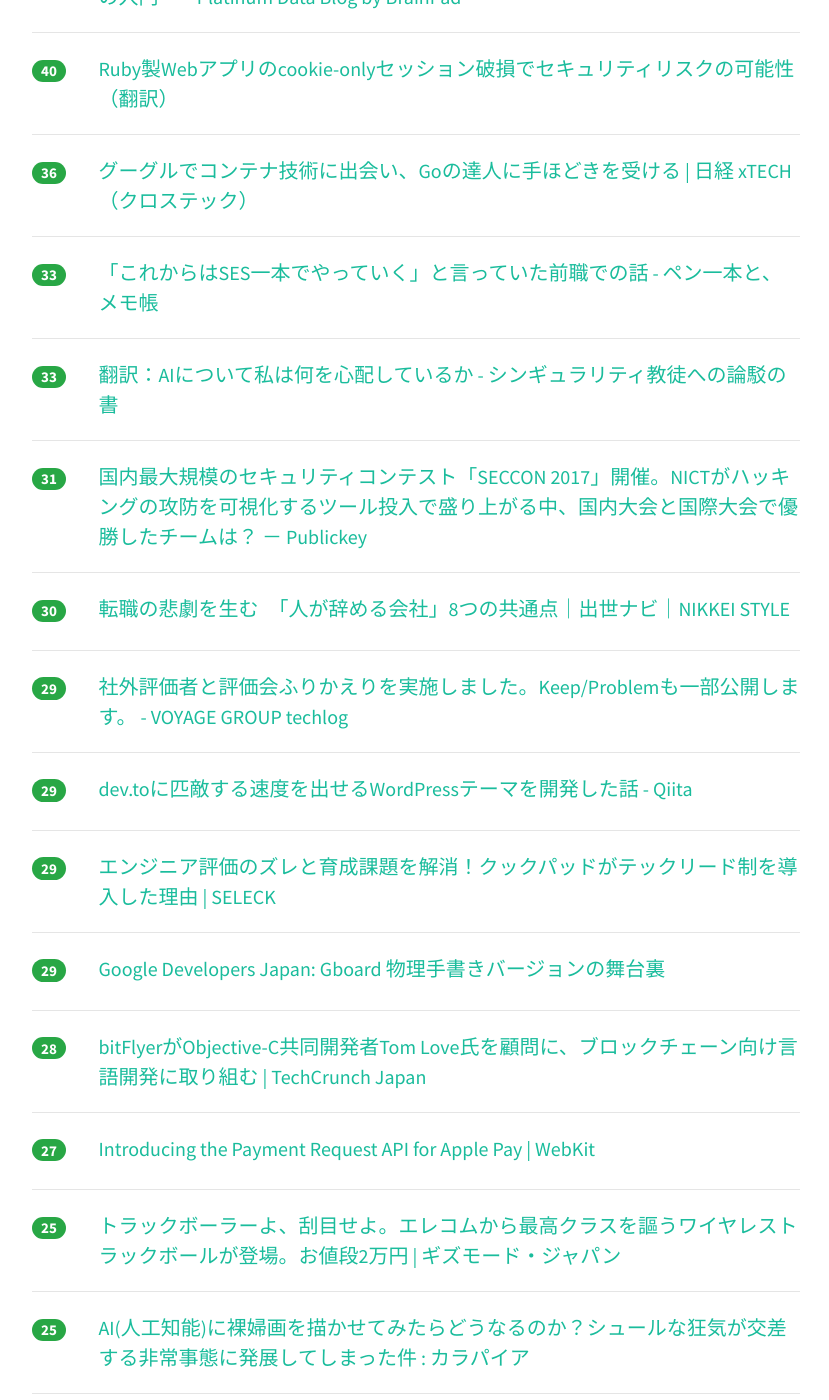
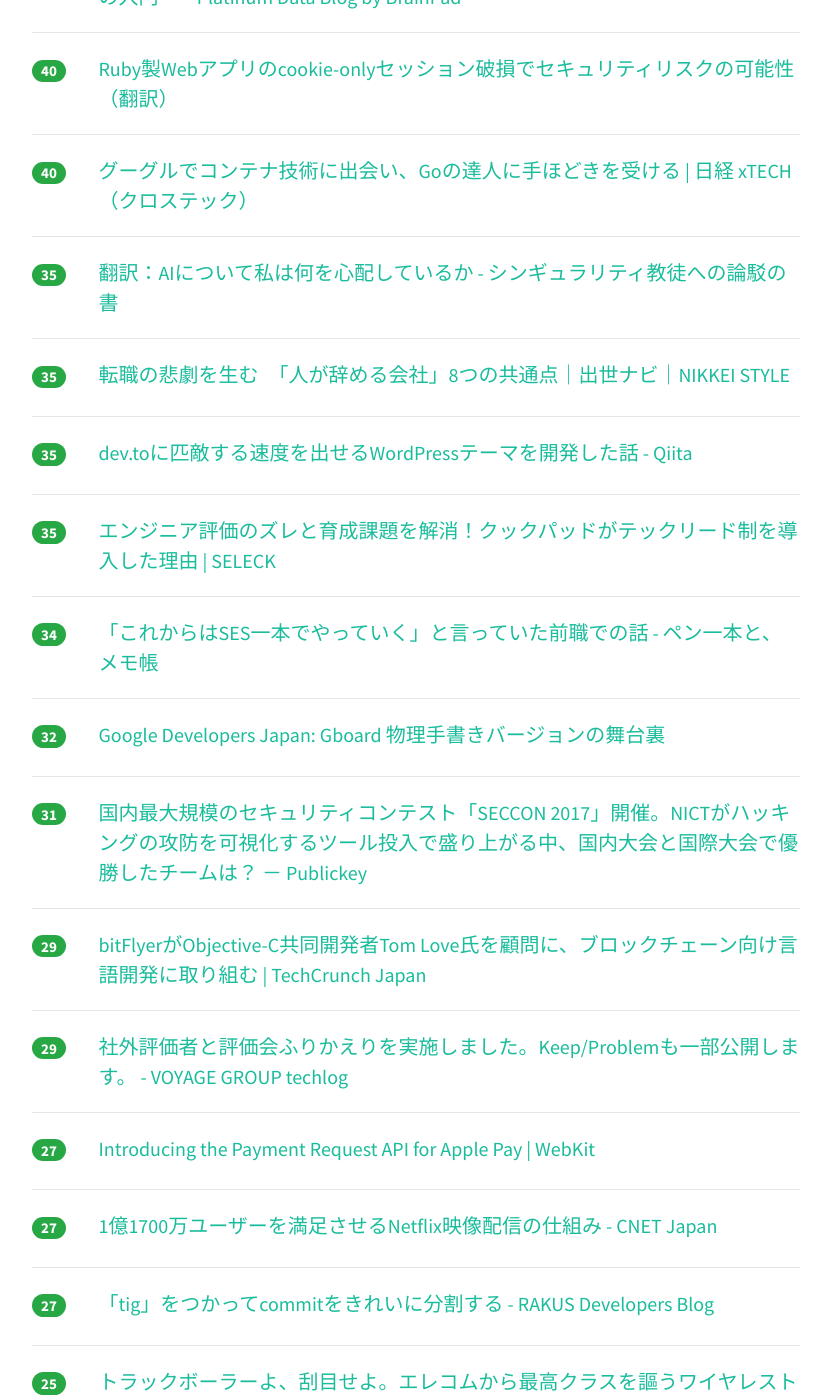
Before and after one commit to yatta47/hatena-matome-site, a Jekyll site: the page built from _posts/2018-04-06-hatena.md, in a window 1280 px wide and 1400 px high, scrolled down 2036 px. Shown: the whole window, without its empty margins (224-1053 px from the left). Built offline with Jekyll 4.4.1, drawn with Linux system fonts in a browser that asks for light colours; nearby versions of some CDN libraries; some of the changed text lies outside the part shown.

Commit message:
Updated 2018-04-06

```diff
--- a/_posts/2018-04-06-hatena.md
+++ b/_posts/2018-04-06-hatena.md
@@ -1,38 +1,43 @@
 ---
 layout: post
 title:  "2018-04-06 はてぶIT"
-date:   2018-04-06 19:02:23
+date:   2018-04-06 20:02:46
 tags: [it-hotentry]
 ---
-44 件のデータあり
+48 件のデータあり
 
 <hr><div class="row">
-<div class="col-1"><span class="badge badge-pill badge-success h2">352</span></div>
+<div class="col-1"><span class="badge badge-pill badge-success h2">370</span></div>
 <div class="col-11"><a href='https://www3.nhk.or.jp/news/html/20180406/k10011392391000.html' target='_blank'>セブンイレブン スマホで支払い可能 独自の決済導入へ | NHKニュース</a></div>
 </div>
 <hr>
 <div class="row">
-<div class="col-1"><span class="badge badge-pill badge-success h2">268</span></div>
+<div class="col-1"><span class="badge badge-pill badge-success h2">337</span></div>
 <div class="col-11"><a href='https://note.mu/ruiu/n/n9948f0cc3ed3' target='_blank'>「悪い方が良い」原則と僕の体験談｜Rui Ueyama｜note</a></div>
 </div>
 <hr>
 <div class="row">
-<div class="col-1"><span class="badge badge-pill badge-success h2">226</span></div>
+<div class="col-1"><span class="badge badge-pill badge-success h2">234</span></div>
 <div class="col-11"><a href='http://tech.smarthr.jp/entry/2018/04/06/100000' target='_blank'>SmartHR が定期メンテナンスを始めた理由とやめる理由 - SmartHR Tech Blog</a></div>
 </div>
 <hr>
 <div class="row">
-<div class="col-1"><span class="badge badge-pill badge-success h2">166</span></div>
+<div class="col-1"><span class="badge badge-pill badge-success h2">192</span></div>
 <div class="col-11"><a href='https://nabettu.hatenablog.com/entry/frontendresume' target='_blank'>フロントエンドエンジニアに求められるもの多すぎ問題 - フロントエンドの地獄</a></div>
 </div>
 <hr>
 <div class="row">
-<div class="col-1"><span class="badge badge-pill badge-success h2">117</span></div>
+<div class="col-1"><span class="badge badge-pill badge-success h2">141</span></div>
+<div class="col-11"><a href='https://togetter.com/li/1215660' target='_blank'>「これはひでえ」日テレの『安全で覚えやすいパスワードを作るワザ』に専門家からの指摘 - Togetter</a></div>
+</div>
+<hr>
+<div class="row">
+<div class="col-1"><span class="badge badge-pill badge-success h2">132</span></div>
 <div class="col-11"><a href='https://www.gamespark.jp/article/2018/04/06/79804.html' target='_blank'>PUBG Corp.が『荒野行動』など2作品に「配信/開発の差し止め」訴訟を提起 | Game*Spark - 国内・海外ゲーム情報サイト</a></div>
 </div>
 <hr>
 <div class="row">
-<div class="col-1"><span class="badge badge-pill badge-success h2">115</span></div>
+<div class="col-1"><span class="badge badge-pill badge-success h2">118</span></div>
 <div class="col-11"><a href='http://blog.btrax.com/jp/2018/04/06/leanstartup_basics/' target='_blank'>今さら聞けないリーンスタートアップの基本 | freshtrax | デザイン会社 btrax ブログ</a></div>
 </div>
 <hr>
@@ -42,22 +47,17 @@ tags: [it-hotentry]
 </div>
 <hr>
 <div class="row">
-<div class="col-1"><span class="badge badge-pill badge-success h2">102</span></div>
-<div class="col-11"><a href='https://togetter.com/li/1215660' target='_blank'>「これはひでえ」日テレの『安全で覚えやすいパスワードを作るワザ』に専門家からの指摘 - Togetter</a></div>
+<div class="col-1"><span class="badge badge-pill badge-success h2">87</span></div>
+<div class="col-11"><a href='https://liginc.co.jp/387757' target='_blank'>Gitをもっと使いこなそう！ ちょっと上級な便利コマンド32選 | 株式会社LIG</a></div>
 </div>
 <hr>
 <div class="row">
-<div class="col-1"><span class="badge badge-pill badge-success h2">82</span></div>
+<div class="col-1"><span class="badge badge-pill badge-success h2">86</span></div>
 <div class="col-11"><a href='https://coliss.com/articles/build-websites/operation/css/how-to-css-grid-for-ie11.html' target='_blank'>IEでも大丈夫！CSS Gridを使用する時の注意点と実装方法 | コリス</a></div>
 </div>
 <hr>
 <div class="row">
-<div class="col-1"><span class="badge badge-pill badge-success h2">76</span></div>
-<div class="col-11"><a href='https://liginc.co.jp/387757' target='_blank'>Gitをもっと使いこなそう！ ちょっと上級な便利コマンド32選 | 株式会社LIG</a></div>
-</div>
-<hr>
-<div class="row">
-<div class="col-1"><span class="badge badge-pill badge-success h2">71</span></div>
+<div class="col-1"><span class="badge badge-pill badge-success h2">77</span></div>
 <div class="col-11"><a href='http://hatenacorp.jp/press/release/entry/2018/04/06/120000' target='_blank'>はてな開発のマンガビューワを新潮社が採用。「くらげバンチ」のサイトリニューアルとマネタイズを支援 - プレスリリース - 株式会社はてな</a></div>
 </div>
 <hr>
@@ -67,22 +67,22 @@ tags: [it-hotentry]
 </div>
 <hr>
 <div class="row">
-<div class="col-1"><span class="badge badge-pill badge-success h2">56</span></div>
+<div class="col-1"><span class="badge badge-pill badge-success h2">58</span></div>
 <div class="col-11"><a href='https://axia.co.jp/2018-04-04' target='_blank'>残業時間上限規制から中小企業が除外されようとしている件 - 株式会社アクシア</a></div>
 </div>
 <hr>
 <div class="row">
-<div class="col-1"><span class="badge badge-pill badge-success h2">48</span></div>
+<div class="col-1"><span class="badge badge-pill badge-success h2">49</span></div>
 <div class="col-11"><a href='https://liskul.com/bazubu-24071' target='_blank'>バズ部の厳選５記事で学ぶSEO上位表示するブログの書き方７ステップまとめ</a></div>
 </div>
 <hr>
 <div class="row">
-<div class="col-1"><span class="badge badge-pill badge-success h2">48</span></div>
+<div class="col-1"><span class="badge badge-pill badge-success h2">49</span></div>
 <div class="col-11"><a href='https://www.anishathalye.com/2018/04/03/macbook-touchscreen/' target='_blank'>Turning a MacBook into a Touchscreen with $1 of Hardware · cat /var/log/life</a></div>
 </div>
 <hr>
 <div class="row">
-<div class="col-1"><span class="badge badge-pill badge-success h2">47</span></div>
+<div class="col-1"><span class="badge badge-pill badge-success h2">48</span></div>
 <div class="col-11"><a href='https://diary.app.ssig33.com/348' target='_blank'>まともな Slack クライアントとしての IRCCloud のご紹介 - Diary</a></div>
 </div>
 <hr>
@@ -92,7 +92,7 @@ tags: [it-hotentry]
 </div>
 <hr>
 <div class="row">
-<div class="col-1"><span class="badge badge-pill badge-success h2">43</span></div>
+<div class="col-1"><span class="badge badge-pill badge-success h2">45</span></div>
 <div class="col-11"><a href='http://corporate.coincheck.com/2018/04/06/51.html' target='_blank'>コインチェック株式会社、マネックスグループ株式会社の完全子会社化及び新経営体制のご報告 | コインチェック株式会社</a></div>
 </div>
 <hr>
@@ -107,18 +107,38 @@ tags: [it-hotentry]
 </div>
 <hr>
 <div class="row">
-<div class="col-1"><span class="badge badge-pill badge-success h2">36</span></div>
+<div class="col-1"><span class="badge badge-pill badge-success h2">40</span></div>
 <div class="col-11"><a href='http://tech.nikkeibp.co.jp/atcl/nxt/column/18/00240/040400003/' target='_blank'>グーグルでコンテナ技術に出会い、Goの達人に手ほどきを受ける | 日経 xTECH（クロステック）</a></div>
 </div>
 <hr>
 <div class="row">
-<div class="col-1"><span class="badge badge-pill badge-success h2">33</span></div>
+<div class="col-1"><span class="badge badge-pill badge-success h2">35</span></div>
+<div class="col-11"><a href='http://skeptics.hatenadiary.jp/entry/2018/04/05/224957' target='_blank'>翻訳：AIについて私は何を心配しているか - シンギュラリティ教徒への論駁の書</a></div>
+</div>
+<hr>
+<div class="row">
+<div class="col-1"><span class="badge badge-pill badge-success h2">35</span></div>
+<div class="col-11"><a href='https://style.nikkei.com/article/DGXMZO28873230S8A400C1000000' target='_blank'>転職の悲劇を生む　「人が辞める会社」8つの共通点｜出世ナビ｜NIKKEI STYLE</a></div>
+</div>
+<hr>
+<div class="row">
+<div class="col-1"><span class="badge badge-pill badge-success h2">35</span></div>
+<div class="col-11"><a href='https://qiita.com/Simmon/items/613bb4314278ac30378c' target='_blank'>dev.toに匹敵する速度を出せるWordPressテーマを開発した話 - Qiita</a></div>
+</div>
+<hr>
+<div class="row">
+<div class="col-1"><span class="badge badge-pill badge-success h2">35</span></div>
+<div class="col-11"><a href='https://seleck.cc/1195' target='_blank'>エンジニア評価のズレと育成課題を解消！クックパッドがテックリード制を導入した理由 | SELECK</a></div>
+</div>
+<hr>
+<div class="row">
+<div class="col-1"><span class="badge badge-pill badge-success h2">34</span></div>
 <div class="col-11"><a href='http://nil-fell.hatenablog.com/entry/2018/04/05/150731' target='_blank'>「これからはSES一本でやっていく」と言っていた前職での話 - ペン一本と、メモ帳</a></div>
 </div>
 <hr>
 <div class="row">
-<div class="col-1"><span class="badge badge-pill badge-success h2">33</span></div>
-<div class="col-11"><a href='http://skeptics.hatenadiary.jp/entry/2018/04/05/224957' target='_blank'>翻訳：AIについて私は何を心配しているか - シンギュラリティ教徒への論駁の書</a></div>
+<div class="col-1"><span class="badge badge-pill badge-success h2">32</span></div>
+<div class="col-11"><a href='https://developers-jp.googleblog.com/2018/04/tegaki.html' target='_blank'>Google Developers Japan: Gboard 物理手書きバージョンの舞台裏</a></div>
 </div>
 <hr>
 <div class="row">
@@ -127,8 +147,8 @@ tags: [it-hotentry]
 </div>
 <hr>
 <div class="row">
-<div class="col-1"><span class="badge badge-pill badge-success h2">30</span></div>
-<div class="col-11"><a href='https://style.nikkei.com/article/DGXMZO28873230S8A400C1000000' target='_blank'>転職の悲劇を生む　「人が辞める会社」8つの共通点｜出世ナビ｜NIKKEI STYLE</a></div>
+<div class="col-1"><span class="badge badge-pill badge-success h2">29</span></div>
+<div class="col-11"><a href='https://jp.techcrunch.com/2018/04/06/tomlove-joins-bitflyer/' target='_blank'>bitFlyerがObjective-C共同開発者Tom Love氏を顧問に、ブロックチェーン向け言語開発に取り組む | TechCrunch Japan</a></div>
 </div>
 <hr>
 <div class="row">
@@ -137,28 +157,18 @@ tags: [it-hotentry]
 </div>
 <hr>
 <div class="row">
-<div class="col-1"><span class="badge badge-pill badge-success h2">29</span></div>
-<div class="col-11"><a href='https://qiita.com/Simmon/items/613bb4314278ac30378c' target='_blank'>dev.toに匹敵する速度を出せるWordPressテーマを開発した話 - Qiita</a></div>
-</div>
-<hr>
-<div class="row">
-<div class="col-1"><span class="badge badge-pill badge-success h2">29</span></div>
-<div class="col-11"><a href='https://seleck.cc/1195' target='_blank'>エンジニア評価のズレと育成課題を解消！クックパッドがテックリード制を導入した理由 | SELECK</a></div>
-</div>
-<hr>
-<div class="row">
-<div class="col-1"><span class="badge badge-pill badge-success h2">29</span></div>
-<div class="col-11"><a href='https://developers-jp.googleblog.com/2018/04/tegaki.html' target='_blank'>Google Developers Japan: Gboard 物理手書きバージョンの舞台裏</a></div>
-</div>
-<hr>
-<div class="row">
-<div class="col-1"><span class="badge badge-pill badge-success h2">28</span></div>
-<div class="col-11"><a href='https://jp.techcrunch.com/2018/04/06/tomlove-joins-bitflyer/' target='_blank'>bitFlyerがObjective-C共同開発者Tom Love氏を顧問に、ブロックチェーン向け言語開発に取り組む | TechCrunch Japan</a></div>
+<div class="col-1"><span class="badge badge-pill badge-success h2">27</span></div>
+<div class="col-11"><a href='https://webkit.org/blog/8182/introducing-the-payment-request-api-for-apple-pay/' target='_blank'>Introducing the Payment Request API for Apple Pay | WebKit</a></div>
 </div>
 <hr>
 <div class="row">
 <div class="col-1"><span class="badge badge-pill badge-success h2">27</span></div>
-<div class="col-11"><a href='https://webkit.org/blog/8182/introducing-the-payment-request-api-for-apple-pay/' target='_blank'>Introducing the Payment Request API for Apple Pay | WebKit</a></div>
+<div class="col-11"><a href='https://japan.cnet.com/article/35117076/' target='_blank'>1億1700万ユーザーを満足させるNetflix映像配信の仕組み - CNET Japan</a></div>
+</div>
+<hr>
+<div class="row">
+<div class="col-1"><span class="badge badge-pill badge-success h2">27</span></div>
+<div class="col-11"><a href='http://tech-blog.rakus.co.jp/entry/2018/04/06/100700' target='_blank'>「tig」をつかってcommitをきれいに分割する - RAKUS Developers Blog</a></div>
 </div>
 <hr>
 <div class="row">
@@ -172,11 +182,6 @@ tags: [it-hotentry]
 </div>
 <hr>
 <div class="row">
-<div class="col-1"><span class="badge badge-pill badge-success h2">24</span></div>
-<div class="col-11"><a href='https://japan.cnet.com/article/35117076/' target='_blank'>1億1700万ユーザーを満足させるNetflix映像配信の仕組み - CNET Japan</a></div>
-</div>
-<hr>
-<div class="row">
 <div class="col-1"><span class="badge badge-pill badge-success h2">23</span></div>
 <div class="col-11"><a href='http://www.youtube.com/watch?v=1eI3ZzErFsQ' target='_blank'>Nintendo Labo【03 輪ゴムギター】Toy-Conガレージであそびの発明</a></div>
 </div>
@@ -187,13 +192,8 @@ tags: [it-hotentry]
 </div>
 <hr>
 <div class="row">
-<div class="col-1"><span class="badge badge-pill badge-success h2">22</span></div>
+<div class="col-1"><span class="badge badge-pill badge-success h2">23</span></div>
 <div class="col-11"><a href='http://www.yomiuri.co.jp/economy/20180405-OYT1T50108.html' target='_blank'>スマホ販売「４年縛り」調査へ…囲い込み問題視 : 経済 : 読売新聞（YOMIURI ONLINE）</a></div>
-</div>
-<hr>
-<div class="row">
-<div class="col-1"><span class="badge badge-pill badge-success h2">22</span></div>
-<div class="col-11"><a href='http://tech-blog.rakus.co.jp/entry/2018/04/06/100700' target='_blank'>「tig」をつかってcommitをきれいに分割する - RAKUS Developers Blog</a></div>
 </div>
 <hr>
 <div class="row">
@@ -202,23 +202,43 @@ tags: [it-hotentry]
 </div>
 <hr>
 <div class="row">
+<div class="col-1"><span class="badge badge-pill badge-success h2">21</span></div>
+<div class="col-11"><a href='http://nlab.itmedia.co.jp/nl/articles/1804/06/news009.html' target='_blank'>「漫画は今、本来届くべきところに届いていない」　『AIの遺電子』作者が語る、2018年に漫画を描くということ（1） (1/5) - ねとらぼ</a></div>
+</div>
+<hr>
+<div class="row">
 <div class="col-1"><span class="badge badge-pill badge-success h2">19</span></div>
 <div class="col-11"><a href='http://nlab.itmedia.co.jp/nl/articles/1804/05/news109.html' target='_blank'>漫画海賊サイト大手「YouBook」が閉鎖　「月額2000円で読み放題」うたう - ねとらぼ</a></div>
 </div>
 <hr>
 <div class="row">
-<div class="col-1"><span class="badge badge-pill badge-success h2">16</span></div>
+<div class="col-1"><span class="badge badge-pill badge-success h2">19</span></div>
+<div class="col-11"><a href='http://jp.automaton.am/articles/interviewsjp/20180406-65457/' target='_blank'>チートを防ぐには何が必要なのか？セキュリティソリューション開発会社DNPハイパーテックにチートの実態と性質を訊く（前編） | AUTOMATON</a></div>
+</div>
+<hr>
+<div class="row">
+<div class="col-1"><span class="badge badge-pill badge-success h2">18</span></div>
+<div class="col-11"><a href='https://k-tai.watch.impress.co.jp/docs/news/1115777.html' target='_blank'>楽天の携帯電話事業参入が決定 - ケータイ Watch</a></div>
+</div>
+<hr>
+<div class="row">
+<div class="col-1"><span class="badge badge-pill badge-success h2">17</span></div>
 <div class="col-11"><a href='https://japanese.engadget.com/2018/04/05/pc-3999/' target='_blank'>アンカーがPC用無線キーボード+マウス発売。3999円で独自無線式 - Engadget 日本版</a></div>
 </div>
 <hr>
 <div class="row">
-<div class="col-1"><span class="badge badge-pill badge-success h2">14</span></div>
+<div class="col-1"><span class="badge badge-pill badge-success h2">15</span></div>
 <div class="col-11"><a href='https://www.pinterest.se/pin/504966176951045821/' target='_blank'>ファッションバイカラー気質スリムエレガントワンピース - Hassyon | my fashion dress | Pinterest | Elegant dresses, Elegant and Fashion</a></div>
 </div>
 <hr>
 <div class="row">
-<div class="col-1"><span class="badge badge-pill badge-success h2">11</span></div>
+<div class="col-1"><span class="badge badge-pill badge-success h2">12</span></div>
 <div class="col-11"><a href='https://anond.hatelabo.jp/20180406102123' target='_blank'>［ブックマーク＞お気に入り］で同じ記事が何度も表示される</a></div>
+</div>
+<hr>
+<div class="row">
+<div class="col-1"><span class="badge badge-pill badge-success h2">10</span></div>
+<div class="col-11"><a href='https://anond.hatelabo.jp/20180406121020' target='_blank'>ブコメしてるsdsｰpageってやつ確実にピペドでしょ</a></div>
 </div>
 <hr>
 <div class="row">
```
